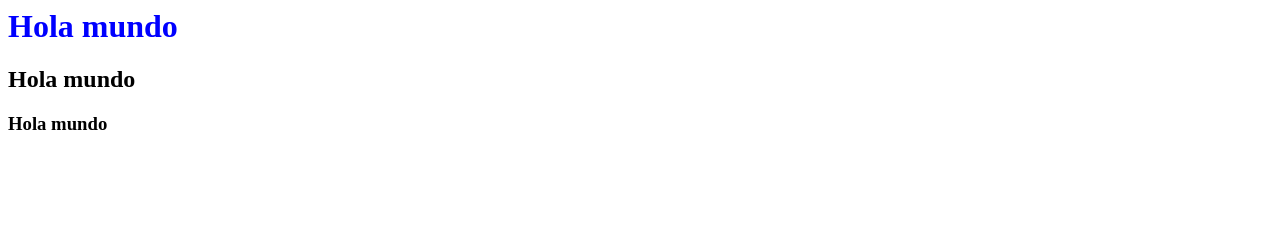
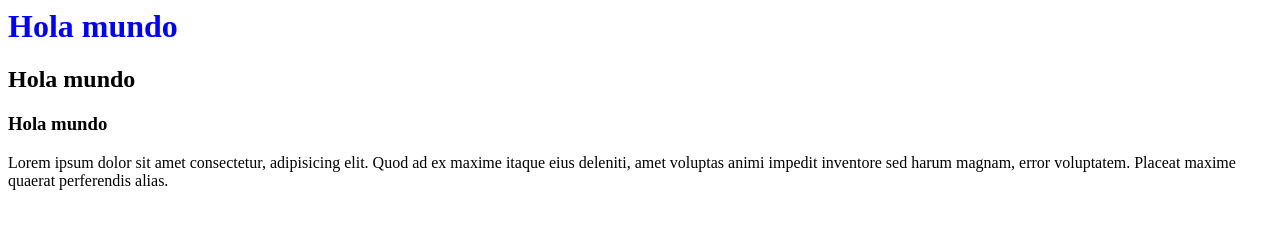
Before and after one commit to javierpaiz/practica1_tpi, a plain HTML site: page index.html in a window 1280 px wide. Drawn offline with Linux system fonts and the light colour scheme.

Commit message:
feat:nuevo parrafo

```diff
--- a/index.html
+++ b/index.html
@@ -2,3 +2,4 @@
 <h1>Hola mundo</h1>
 <h2>Hola mundo</h2>
 <h3>Hola mundo</h3>
+<p>Lorem ipsum dolor sit amet consectetur, adipisicing elit. Quod ad ex maxime itaque eius deleniti, amet voluptas animi impedit inventore sed harum magnam, error voluptatem. Placeat maxime quaerat perferendis alias.</p>
```
